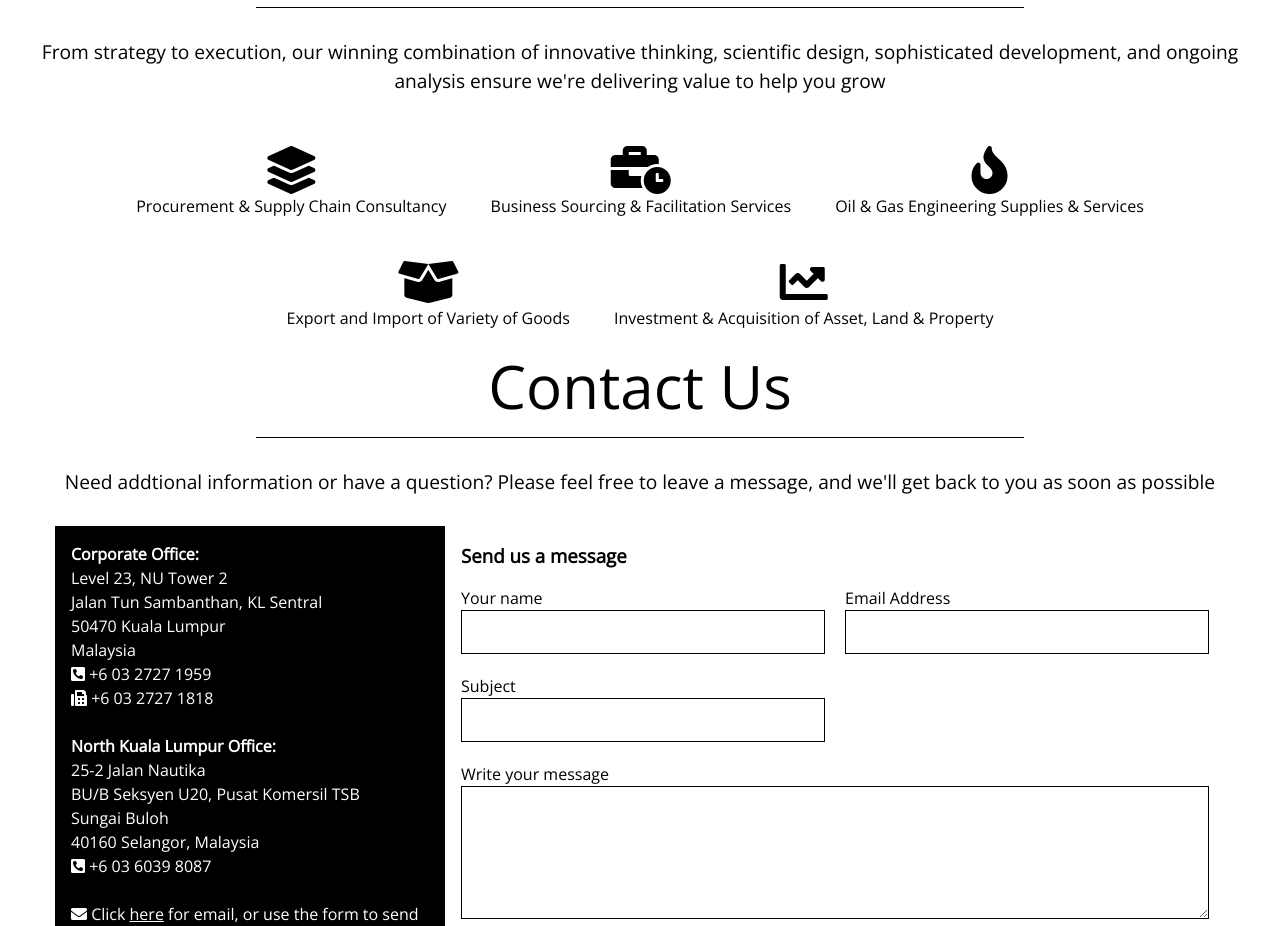
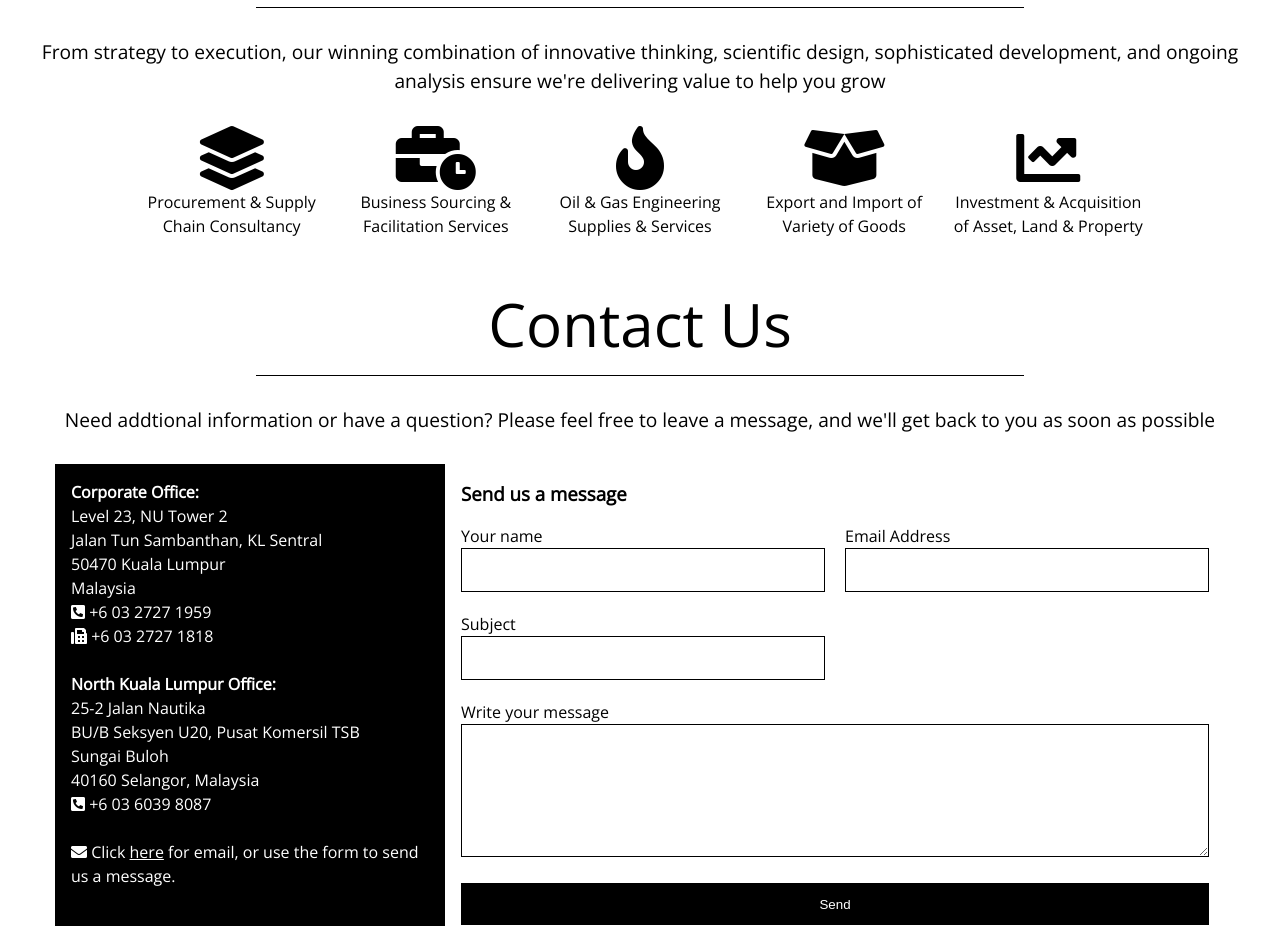
Before and after one commit to anasistikhor/proventure, a plain HTML site: page index.html in a window 1280 px wide. Shown: the part 880-1806 px from the top of the page. Drawn offline with nearby package versions, Linux system fonts and the light colour scheme; some packages are replaced by stand-ins of ours; a script that the page names is missing.

Commit message:
update file

```diff
--- a/index.html
+++ b/index.html
@@ -51,24 +51,24 @@
       <div>
         <div>
           <ul class="bw">
-            <li>
-              <i class="b fas fa-layer-group fa-3x"></i>
+            <li class="" style="width: 200px">
+              <i class="b fas fa-layer-group fa-4x"></i>
               <figcaption>Procurement & Supply Chain Consultancy</figcaption>
             </li>
-            <li>
-              <i class="b fas fa-business-time fa-3x"></i>
+            <li class="" style="width: 200px">
+              <i class="fas fa-business-time fa-4x"></i>
               <figcaption>Business Sourcing & Facilitation Services</figcaption>
             </li>
-            <li>
-              <i class="b fas fa-fire fa-3x"></i>
+            <li class="" style="width: 200px">
+              <i class="b fas fa-fire fa-4x"></i>
               <figcaption>Oil & Gas Engineering Supplies & Services</figcaption>
             </li>
-            <li>
-              <i class="b fas fa-box-open fa-3x"></i>
+            <li class="" style="width: 200px">
+              <i class="b fas fa-box-open fa-4x"></i>
               <figcaption>Export and Import of Variety of Goods</figcaption>
             </li>
-            <li>
-              <i class="b fas fa-chart-line fa-3x"></i>
+            <li class="" style="width: 200px">
+              <i class="b fas fa-chart-line fa-4x"></i>
               <figcaption>
                 Investment & Acquisition of Asset, Land & Property
               </figcaption>
--- a/style.css
+++ b/style.css
@@ -194,13 +194,17 @@ hr {
   color: var(--secondary-color);
 }
 #about ul {
+  padding-bottom: 50px;
   margin: 0 auto;
-  text-align: center;
+  // text-align: center;
+  list-style-type: none;
 }
 #about li {
-  padding: 20px;
+  text-align: center;
+  //  padding: 20px;
   display: inline-block;
-  vertical-align: top;
+
+  // vertical-align: top;
 }
 
 /* /section-about */
```
